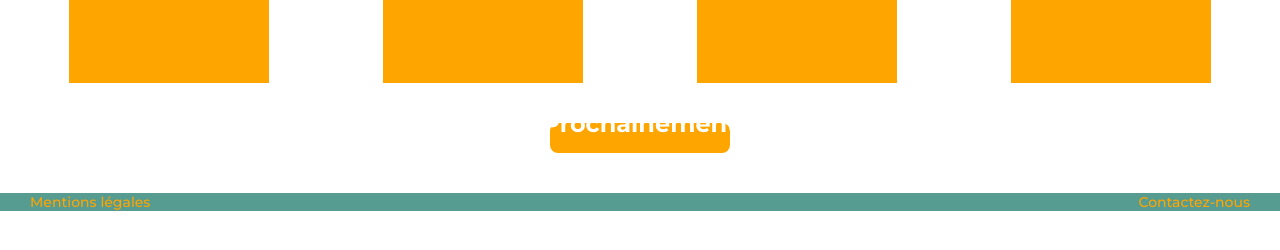
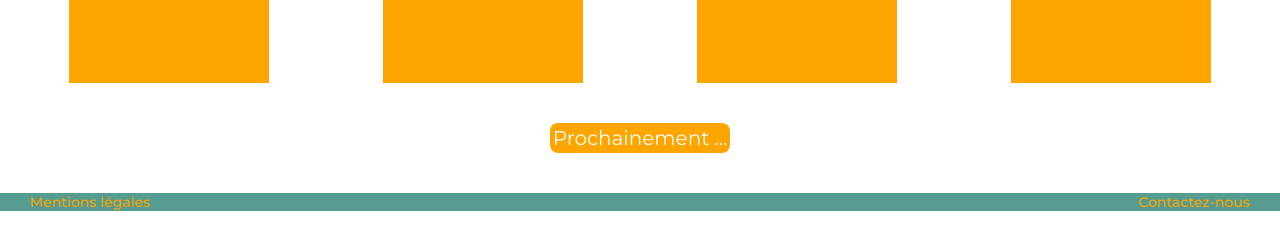
Before and after one commit to LudovicGendre/Project_3_OpenClassrooms, a website: page index.html in a window 1280 px wide. Shown: the part 296-546 px from the top of the page. Drawn offline with Linux system fonts and the light colour scheme.

Commit message:
[Typography.scss] Add Btn
Defintion de la police et taille

```diff
--- a/sass/base/_typography.scss
+++ b/sass/base/_typography.scss
@@ -16,4 +16,12 @@ body {
         font-weight: 500;
         font-size: 14px;
     }
+
+    .btn{
+        h2{
+            font-family: "Montserrat", sans-serif, serif;
+            font-weight: 400;
+            font-size: 20px;
+        }
+    }
 }
```
Also changed, not shown: css/style.css, sass/base/_typography.css, 1 other file.
